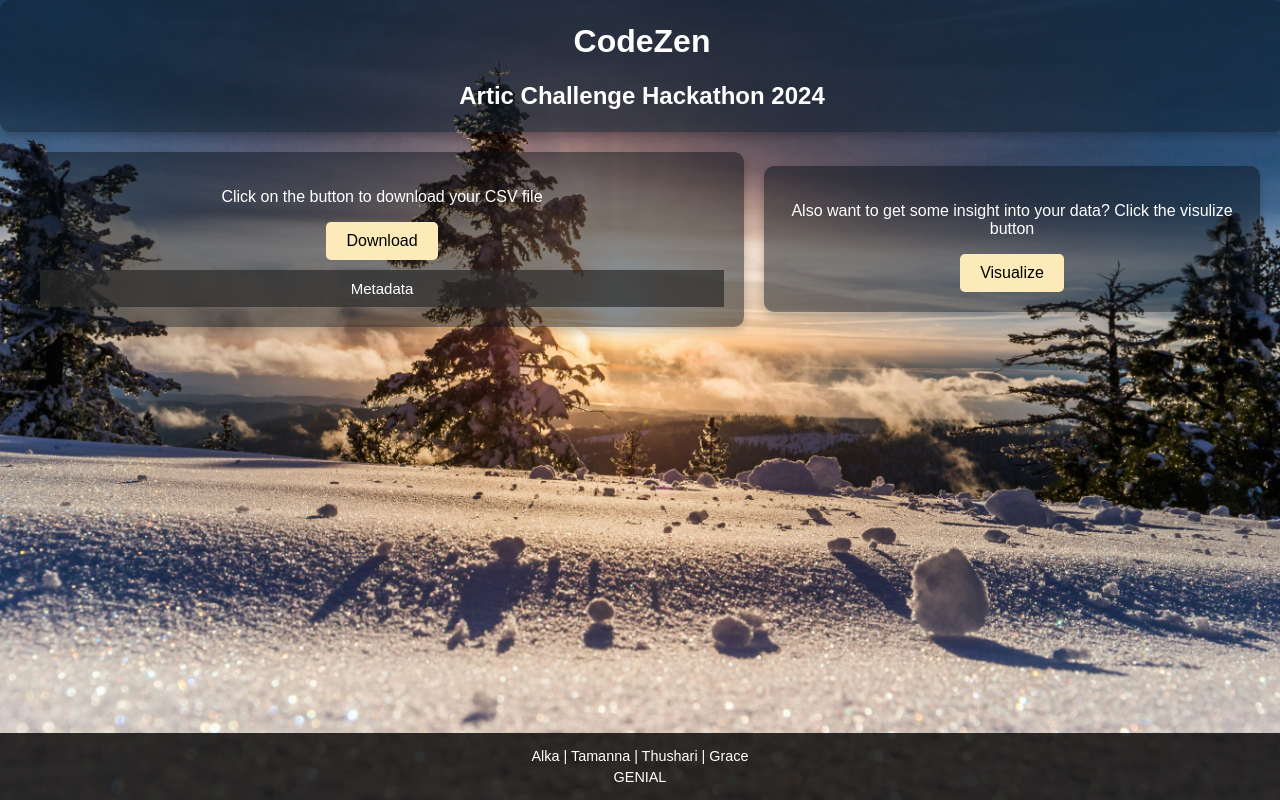
After one commit to Tamanna-Lamia/Hackathon, a Flask app: template app/templates/output.html in a window 1280 px wide. The commit adds this page. Run offline with Flask 3, Linux system fonts and the light colour scheme; the template is opened without the code that fills it, so the values that code supplies are empty.

Commit message:
Output and route to analytics added

```diff
--- a/app/__init__.py
+++ b/app/__init__.py
@@ -1,6 +1,8 @@
 from flask import Flask
 from config import Config
 from flask import redirect, url_for
+from flask import send_file
+import os
 
 app = Flask(__name__)
 app.config.from_object(Config)
--- a/app/static/styles.css
+++ b/app/static/styles.css
@@ -52,25 +52,25 @@ body {
     color: #000;
 }
 
-.upload button {
+.upload_btn,.download_btn,.visul_btn {
     padding: 10px 20px;
     border: none;
     border-radius: 5px;
-    background-color: #eef0a9;
+    background-color: #fceab8;
     color: #000;
     font-size: 1rem;
     cursor: pointer;
     transition: background-color 0.3s;
 }
 
-.upload button:hover {
-    background-color: #ff9900;
+.upload_btn:hover,.download_btn:hover {
+    background-color: #fcc470;
 }
 
 /* Footer styling */
 footer {
+    bottom: 0;
     position: fixed;
-    bottom: 0;
     width: 100%;
     background: rgba(0, 0, 0, 0.8);
     text-align: center;
@@ -83,3 +83,61 @@ footer {
 footer p {
     margin: 5px 0;
 }
+
+.headerAnalytics{
+    margin: auto;
+    text-align: center;
+    width: 100%;
+    background: rgba(15, 31, 46, 0.519); /* Floating background with opacity */
+    border-radius: 10px;
+    padding: 2px;
+    box-shadow: 0 4px 8px rgba(0, 0, 0, 0.2);
+}
+.container {
+    display: flex;
+    justify-content: space-between;
+    gap: 20px; /* Add space between the two sections */
+    padding: 20px;
+}
+
+.download,.visual{
+    margin: auto;
+    text-align: center;
+    background: rgba(7, 16, 24, 0.477); /* Floating background with opacity */
+    border-radius: 10px;
+    padding: 20px;
+    box-shadow: 0 4px 8px rgba(0, 0, 0, 0.2);
+}
+
+.download{
+    width: 60%;
+}
+
+.visual{
+    width: 40%;
+}
+.collapsible {
+    margin-top: 10px;
+    background-color: rgba(43, 43, 43, 0.705);
+    color: white;
+    cursor: pointer;
+    padding: 10px;
+    width: 100%;
+    border: none;
+    text-align: left;
+    outline: none;
+    font-size: 15px;
+    text-align: center;
+}
+
+.active, .collapsible:hover {
+    background-color: #222022;
+}
+
+/* Style the collapsible content */
+.content {
+    padding: 0 18px;
+    display: none;
+    overflow: hidden;
+    background-color: #222022
+}
--- a/app/templates/index.html
+++ b/app/templates/index.html
@@ -17,7 +17,7 @@
     <p>Upload a CSV file to generate a visual <strong>Label</strong> and <strong>Value</strong>.</p>
     <form id="uploadForm" method="POST" action="/upload" enctype="multipart/form-data">
         <input type="file" id="fileInput" name="file" accept=".csv, .xlsx" />
-        <button type="submit">Upload and Visualize</button>
+        <button class="upload_btn" type="submit">Upload and Visualize</button>
     </form>
 </div>
 
--- /dev/null
+++ b/app/templates/output.html
@@ -0,0 +1,73 @@
+<!DOCTYPE html>
+<html lang="en">
+<head>
+    <meta charset="UTF-8">
+    <meta name="viewport" content="width=device-width, initial-scale=1.0">
+    <title>CodeZen</title>
+    <link rel="stylesheet" type="text/css" href="{{ url_for('static', filename='styles.css') }}">
+
+</head>
+<body>
+
+    <div class="headerAnalytics">
+        <h1>CodeZen</h1>
+        <h2>Artic Challenge Hackathon 2024</h2>
+    </div>
+
+<div class="container">
+    <!-- Download and meta data section--- -->
+    <div class="download">
+        <p>Click on the button to download your CSV file </p>
+        <!-- Download button -->
+        <a href="{{ url_for('download_csv') }}">
+        <button class="download_btn">Download</button>
+        </a>
+
+        <!-- Button to toggle the collapsible section -->
+       <button class="collapsible">Metadata</button>
+       <div class="content">
+           <p>This is some text inside the collapsible section. You can add any content you like here, including paragraphs, images, tables, etc.</p>
+       </div>
+
+       <script>
+        // Get all collapsible buttons
+        var coll = document.getElementsByClassName("collapsible");
+
+        // Loop through each button and add the click event listener
+        for (var i = 0; i < coll.length; i++) {
+            coll[i].addEventListener("click", function() {
+                // Toggle the "active" class to change the appearance of the button
+                this.classList.toggle("active");
+
+                // Get the associated content div
+                var content = this.nextElementSibling;
+
+                // Toggle the display of the content div
+                if (content.style.display === "block") {
+                    content.style.display = "none";
+                } else {
+                    content.style.display = "block";
+                }
+            });
+        }
+        </script>
+   </div>
+
+<div class ="visual">
+<!--visulize button-->
+<p>Also want to get some insight into your data? Click the visulize button </p>
+<!-- Download button -->
+<a href="{{ url_for('visualize') }}">
+<button class="visul_btn">Visualize</button>
+</a>
+</div>
+
+</div>
+
+
+    <footer>
+        <p>Alka | Tamanna | Thushari | Grace</p>
+        <p>GENIAL</p>
+</footer>
+</body>
+</html>
```
Also changed, not shown: app/routes.py (+22 -1 lines), app/templates/analytics.html (+2 -8 lines).
